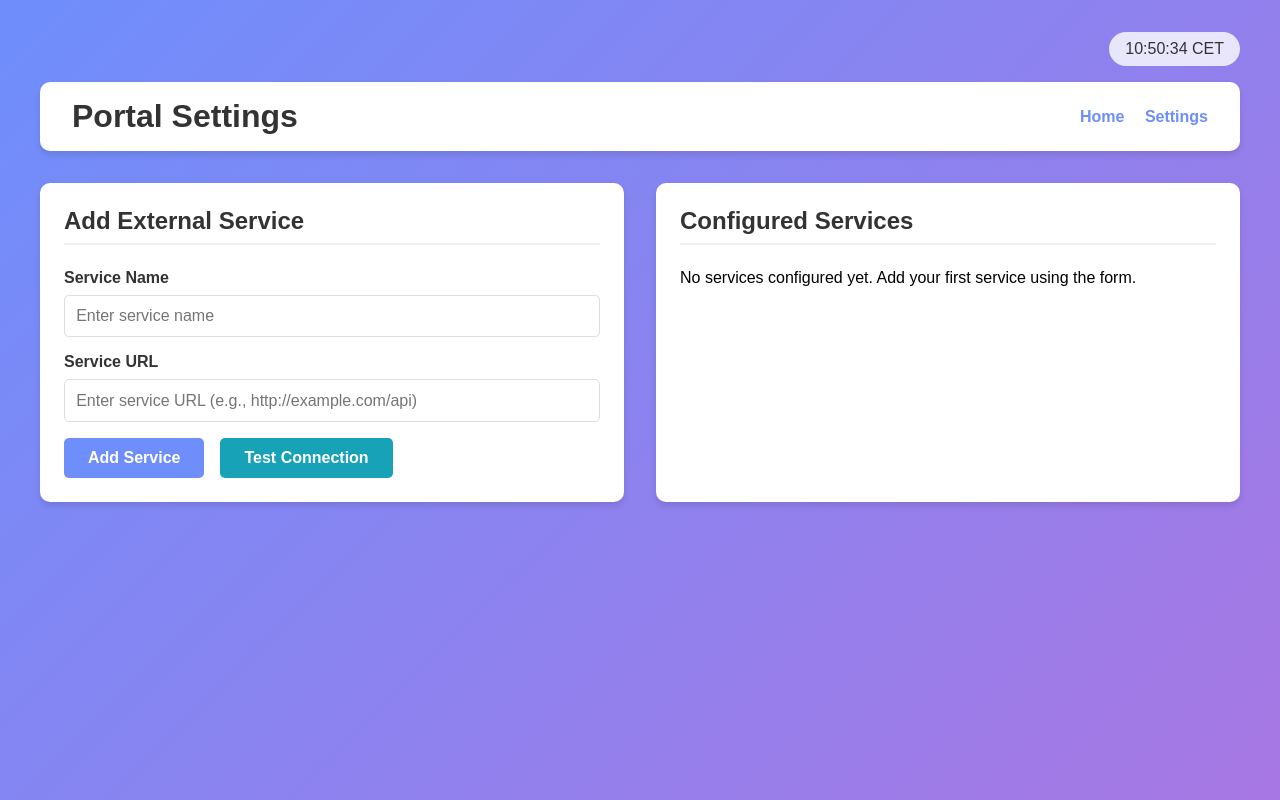
After one commit to jorand-hogia/poc-portal, a Flask app: page /settings in a window 1280 px wide. The commit adds this page. Run offline with Flask 3, Linux system fonts and the light colour scheme.

Commit message:
Transform Hello World into a Portal application with external service integration

```diff
--- a/app.py
+++ b/app.py
@@ -1,10 +1,129 @@
-from flask import Flask, render_template
+import json
+import os
+import requests
+from flask import Flask, render_template, request, jsonify, redirect, url_for
 
 app = Flask(__name__)
 
+CONFIG_FILE = 'config.json'
+
+def load_config():
+    """Load configuration from the config file."""
+    if os.path.exists(CONFIG_FILE):
+        with open(CONFIG_FILE, 'r') as f:
+            return json.load(f)
+    return {"services": []}
+
+def save_config(config):
+    """Save configuration to the config file."""
+    with open(CONFIG_FILE, 'w') as f:
+        json.dump(config, f, indent=2)
+
+def fetch_data_from_service(service):
+    """Fetch data from an external service."""
+    try:
+        response = requests.get(service['url'], timeout=5)
+        if response.status_code == 200:
+            return {
+                'name': service['name'],
+                'url': service['url'],
+                'status': 'Connected',
+                'data': response.json() if response.headers.get('content-type') == 'application/json' else response.text
+            }
+        else:
+            return {
+                'name': service['name'],
+                'url': service['url'],
+                'status': f'Error: HTTP {response.status_code}',
+                'data': None
+            }
+    except requests.exceptions.RequestException as e:
+        return {
+            'name': service['name'],
+            'url': service['url'],
+            'status': f'Error: {str(e)}',
+            'data': None
+        }
+
 @app.route('/')
-def hello_world():
-    return render_template('index.html')
+def home():
+    """Homepage that displays data from connected external services."""
+    config = load_config()
+    service_data = []
+
+    for service in config['services']:
+        service_data.append(fetch_data_from_service(service))
+
+    return render_template('index.html', services=service_data)
+
+@app.route('/settings', methods=['GET', 'POST'])
+def settings():
+    """Settings page for managing external service connections."""
+    config = load_config()
+
+    if request.method == 'POST':
+        name = request.form.get('name')
+        url = request.form.get('url')
+
+        if name and url:
+            # Simple validation
+            if not url.startswith('http://') and not url.startswith('https://'):
+                url = 'http://' + url
+
+            # Check if service with this name already exists
+            for service in config['services']:
+                if service['name'] == name:
+                    service['url'] = url
+                    break
+            else:
+                config['services'].append({'name': name, 'url': url})
+
+            save_config(config)
+
+        return redirect(url_for('settings'))
+
+    return render_template('settings.html', services=config['services'])
+
+@app.route('/test-connection', methods=['POST'])
+def test_connection():
+    """Test connection to an external service."""
+    url = request.json.get('url')
+
+    if not url:
+        return jsonify({'status': 'Error', 'message': 'URL is required'}), 400
+
+    if not url.startswith('http://') and not url.startswith('https://'):
+        url = 'http://' + url
+
+    try:
+        response = requests.get(url, timeout=5)
+        if response.status_code == 200:
+            return jsonify({
+                'status': 'Success',
+                'message': 'Connection successful'
+            })
+        else:
+            return jsonify({
+                'status': 'Error',
+                'message': f'HTTP Error: {response.status_code}'
+            })
+    except requests.exceptions.RequestException as e:
+        return jsonify({
+            'status': 'Error',
+            'message': str(e)
+        })
+
+@app.route('/remove-service', methods=['POST'])
+def remove_service():
+    """Remove a service from the configuration."""
+    name = request.form.get('name')
+
+    if name:
+        config = load_config()
+        config['services'] = [s for s in config['services'] if s['name'] != name]
+        save_config(config)
+
+    return redirect(url_for('settings'))
 
 if __name__ == '__main__':
     app.run(host='0.0.0.0', port=5000, debug=False)
--- /dev/null
+++ b/config.json
@@ -0,0 +1,3 @@
+{
+  "services": []
+}
--- a/requirements.txt
+++ b/requirements.txt
@@ -1 +1,2 @@
 Flask==3.0.2
+requests==2.31.0
--- /dev/null
+++ b/templates/settings.html
@@ -0,0 +1,293 @@
+<!DOCTYPE html>
+<html lang="en">
+<head>
+    <meta charset="UTF-8">
+    <meta name="viewport" content="width=device-width, initial-scale=1.0">
+    <title>Portal Settings</title>
+    <style>
+        body {
+            font-family: 'Arial', sans-serif;
+            margin: 0;
+            padding: 0;
+            background: linear-gradient(135deg, #6e8efb, #a777e3);
+            min-height: 100vh;
+        }
+        .container {
+            max-width: 1200px;
+            margin: 0 auto;
+            padding: 2rem;
+        }
+        .header {
+            display: flex;
+            justify-content: space-between;
+            align-items: center;
+            margin-bottom: 2rem;
+            background: white;
+            padding: 1rem 2rem;
+            border-radius: 10px;
+            box-shadow: 0 4px 6px rgba(0, 0, 0, 0.1);
+        }
+        .header h1 {
+            color: #333;
+            margin: 0;
+        }
+        .header nav a {
+            text-decoration: none;
+            color: #6e8efb;
+            margin-left: 1rem;
+            font-weight: bold;
+        }
+        .header nav a:hover {
+            text-decoration: underline;
+        }
+        .settings-container {
+            display: grid;
+            grid-template-columns: 1fr 1fr;
+            gap: 2rem;
+        }
+        @media (max-width: 768px) {
+            .settings-container {
+                grid-template-columns: 1fr;
+            }
+        }
+        .card {
+            background: white;
+            border-radius: 10px;
+            padding: 1.5rem;
+            box-shadow: 0 4px 6px rgba(0, 0, 0, 0.1);
+        }
+        .card h2 {
+            margin-top: 0;
+            color: #333;
+            border-bottom: 2px solid #f0f0f0;
+            padding-bottom: 0.5rem;
+            margin-bottom: 1.5rem;
+        }
+        .form-group {
+            margin-bottom: 1rem;
+        }
+        .form-group label {
+            display: block;
+            margin-bottom: 0.5rem;
+            font-weight: bold;
+            color: #333;
+        }
+        .form-group input {
+            width: 100%;
+            padding: 0.7rem;
+            border: 1px solid #ddd;
+            border-radius: 5px;
+            font-size: 1rem;
+            box-sizing: border-box;
+        }
+        .button {
+            display: inline-block;
+            background-color: #6e8efb;
+            color: white;
+            border: none;
+            text-decoration: none;
+            padding: 0.7rem 1.5rem;
+            border-radius: 5px;
+            font-weight: bold;
+            font-size: 1rem;
+            cursor: pointer;
+            transition: background-color 0.3s;
+        }
+        .button:hover {
+            background-color: #5a7dfa;
+        }
+        .button.test {
+            background-color: #17a2b8;
+        }
+        .button.test:hover {
+            background-color: #138496;
+        }
+        .button.remove {
+            background-color: #dc3545;
+        }
+        .button.remove:hover {
+            background-color: #c82333;
+        }
+        .service-list {
+            margin-top: 2rem;
+        }
+        .service-item {
+            background-color: #f8f9fa;
+            border-radius: 5px;
+            padding: 1rem;
+            margin-bottom: 1rem;
+            display: flex;
+            justify-content: space-between;
+            align-items: center;
+        }
+        .service-info h3 {
+            margin: 0 0 0.5rem;
+            color: #333;
+        }
+        .service-info .url {
+            color: #6c757d;
+            font-size: 0.9rem;
+            word-break: break-all;
+        }
+        .service-actions {
+            display: flex;
+            gap: 0.5rem;
+        }
+        .test-result {
+            margin-top: 1rem;
+            padding: 1rem;
+            border-radius: 5px;
+            display: none;
+        }
+        .test-result.success {
+            background-color: #d4edda;
+            color: #155724;
+        }
+        .test-result.error {
+            background-color: #f8d7da;
+            color: #721c24;
+        }
+        .clock-container {
+            text-align: right;
+            margin-bottom: 1rem;
+        }
+        #clock {
+            display: inline-block;
+            background: rgba(255, 255, 255, 0.8);
+            padding: 0.5rem 1rem;
+            border-radius: 50px;
+            font-size: 1rem;
+            color: #333;
+        }
+        .loading {
+            display: inline-block;
+            width: 1rem;
+            height: 1rem;
+            border: 2px solid rgba(255, 255, 255, 0.3);
+            border-radius: 50%;
+            border-top-color: white;
+            animation: spin 1s ease-in-out infinite;
+            margin-left: 0.5rem;
+            vertical-align: middle;
+        }
+        @keyframes spin {
+            to { transform: rotate(360deg); }
+        }
+    </style>
+    <script>
+        function updateClock() {
+            const now = new Date();
+            const utcOffset = now.getTimezoneOffset();
+            const cetOffset = 60; // CET is UTC+1
+            const cetTime = new Date(now.getTime() + (cetOffset + utcOffset) * 60000);
+            const hours = String(cetTime.getHours()).padStart(2, '0');
+            const minutes = String(cetTime.getMinutes()).padStart(2, '0');
+            const seconds = String(cetTime.getSeconds()).padStart(2, '0');
+            document.getElementById('clock').textContent = `${hours}:${minutes}:${seconds} CET`;
+        }
+
+        window.onload = function() {
+            updateClock();
+            setInterval(updateClock, 1000);
+
+            // Add test connection functionality
+            document.getElementById('test-connection').addEventListener('click', async function() {
+                const urlInput = document.getElementById('url');
+                const testResult = document.getElementById('test-result');
+                const testButton = this;
+                const loadingSpinner = document.createElement('span');
+                loadingSpinner.className = 'loading';
+
+                testButton.disabled = true;
+                testButton.appendChild(loadingSpinner);
+                testResult.style.display = 'none';
+
+                try {
+                    const response = await fetch('/test-connection', {
+                        method: 'POST',
+                        headers: {
+                            'Content-Type': 'application/json',
+                        },
+                        body: JSON.stringify({ url: urlInput.value }),
+                    });
+
+                    const data = await response.json();
+
+                    testResult.textContent = data.message;
+                    testResult.className = data.status === 'Success'
+                        ? 'test-result success'
+                        : 'test-result error';
+                    testResult.style.display = 'block';
+                } catch (error) {
+                    testResult.textContent = 'Error testing connection: ' + error.message;
+                    testResult.className = 'test-result error';
+                    testResult.style.display = 'block';
+                } finally {
+                    testButton.removeChild(loadingSpinner);
+                    testButton.disabled = false;
+                }
+            });
+        };
+    </script>
+</head>
+<body>
+    <div class="container">
+        <div class="clock-container">
+            <div id="clock"></div>
+        </div>
+
+        <div class="header">
+            <h1>Portal Settings</h1>
+            <nav>
+                <a href="/">Home</a>
+                <a href="/settings">Settings</a>
+            </nav>
+        </div>
+
+        <div class="settings-container">
+            <div class="card">
+                <h2>Add External Service</h2>
+                <form action="/settings" method="POST">
+                    <div class="form-group">
+                        <label for="name">Service Name</label>
+                        <input type="text" id="name" name="name" required placeholder="Enter service name">
+                    </div>
+                    <div class="form-group">
+                        <label for="url">Service URL</label>
+                        <input type="text" id="url" name="url" required placeholder="Enter service URL (e.g., http://example.com/api)">
+                    </div>
+                    <div style="display: flex; gap: 1rem;">
+                        <button type="submit" class="button">Add Service</button>
+                        <button type="button" id="test-connection" class="button test">Test Connection</button>
+                    </div>
+                </form>
+                <div id="test-result" class="test-result"></div>
+            </div>
+
+            <div class="card">
+                <h2>Configured Services</h2>
+                {% if services %}
+                    <div class="service-list">
+                        {% for service in services %}
+                            <div class="service-item">
+                                <div class="service-info">
+                                    <h3>{{ service.name }}</h3>
+                                    <div class="url">{{ service.url }}</div>
+                                </div>
+                                <div class="service-actions">
+                                    <form action="/remove-service" method="POST" onsubmit="return confirm('Are you sure you want to remove this service?');">
+                                        <input type="hidden" name="name" value="{{ service.name }}">
+                                        <button type="submit" class="button remove">Remove</button>
+                                    </form>
+                                </div>
+                            </div>
+                        {% endfor %}
+                    </div>
+                {% else %}
+                    <p>No services configured yet. Add your first service using the form.</p>
+                {% endif %}
+            </div>
+        </div>
+    </div>
+</body>
+</html>
```
Also changed, not shown: docker-compose.yml (added, +28 -0 lines), external_service.py (added, +27 -0 lines), templates/index.html (+160 -19 lines), README.md, 2 other files.
